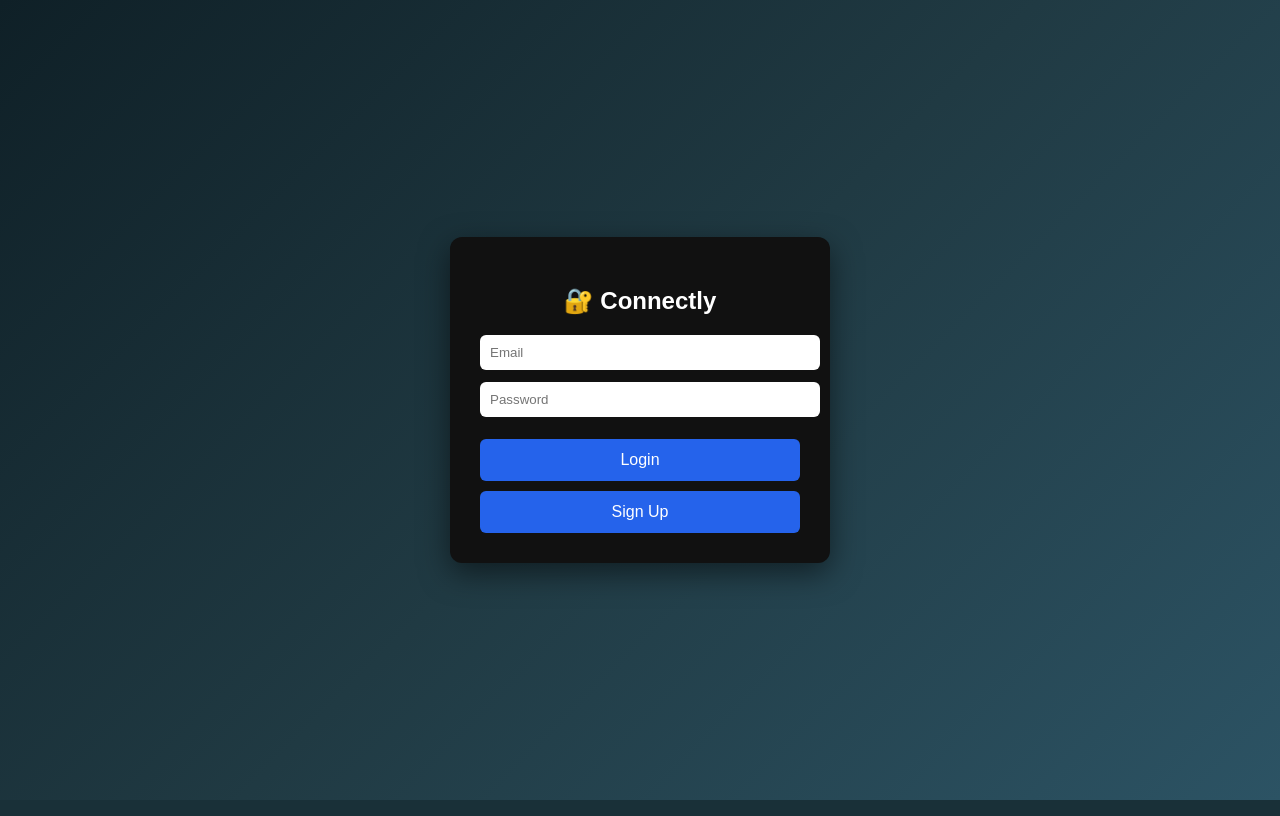
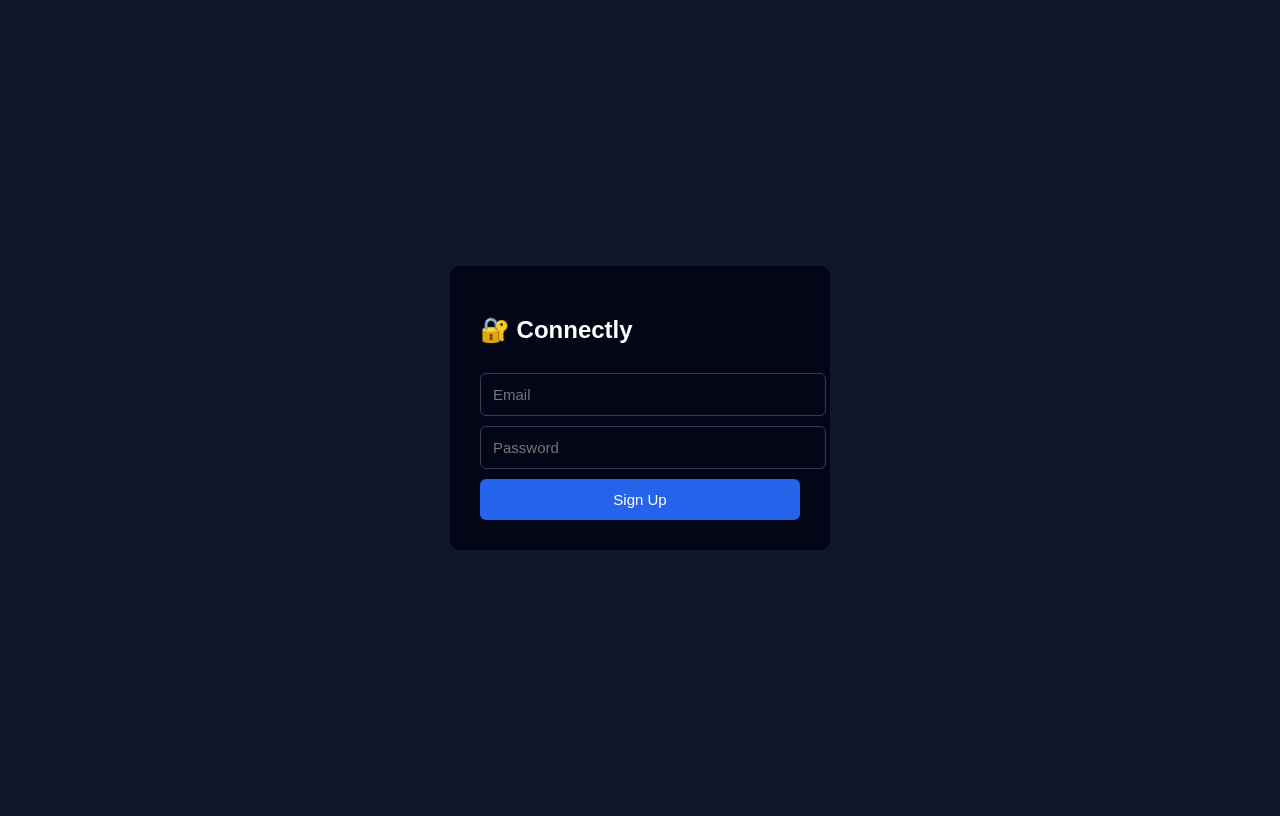
Before and after one commit to uconnectly/connectly, a Flask app: page / in a window 1280 px wide. Run offline with Flask 3, Linux system fonts and the light colour scheme; some libraries are stand-ins or nearby versions.

Commit message:
Update index.html

```diff
--- a/templates/index.html
+++ b/templates/index.html
@@ -2,57 +2,45 @@
 <html lang="en">
 <head>
   <meta charset="UTF-8" />
-  <title>Connectly – Login</title>
+  <title>Connectly Signup</title>
   <meta name="viewport" content="width=device-width, initial-scale=1.0" />
+
+  <!-- Supabase CDN -->
+  <script src="https://cdn.jsdelivr.net/npm/@supabase/supabase-js@2"></script>
 
   <style>
     body {
-      margin: 0;
+      font-family: Arial, sans-serif;
+      background: #0f172a;
+      display: flex;
+      justify-content: center;
+      align-items: center;
       height: 100vh;
-      display: flex;
-      align-items: center;
-      justify-content: center;
-      background: linear-gradient(135deg, #0f2027, #203a43, #2c5364);
-      font-family: Arial, sans-serif;
       color: white;
     }
-
     .card {
-      background: #111;
+      background: #020617;
       padding: 30px;
-      border-radius: 12px;
       width: 320px;
-      box-shadow: 0 10px 30px rgba(0,0,0,0.5);
-      text-align: center;
+      border-radius: 10px;
     }
-
-    h2 {
-      margin-bottom: 20px;
-    }
-
-    input {
-      width: 100%;
-      padding: 10px;
-      margin-bottom: 12px;
-      border-radius: 6px;
-      border: none;
-      outline: none;
-    }
-
-    button {
+    input, button {
       width: 100%;
       padding: 12px;
       margin-top: 10px;
+      border-radius: 6px;
       border: none;
-      border-radius: 6px;
+      font-size: 15px;
+    }
+    input {
+      background: #020617;
+      border: 1px solid #334155;
+      color: white;
+    }
+    button {
       background: #2563eb;
       color: white;
-      font-size: 16px;
       cursor: pointer;
-    }
-
-    button:hover {
-      background: #1e40af;
     }
   </style>
 </head>
@@ -65,58 +53,50 @@
     <input type="email" id="email" placeholder="Email" />
     <input type="password" id="password" placeholder="Password" />
 
-    <button onclick="login()">Login</button>
     <button onclick="signUp()">Sign Up</button>
   </div>
 
-  <!-- ✅ SUPABASE CDN (MUST BE BEFORE SCRIPT) -->
-  <script src="https://cdn.jsdelivr.net/npm/@supabase/supabase-js@2"></script>
-
   <script>
-    // 🔑 SUPABASE CONFIG
-    const SUPABASE_URL = "https://uxcedmyivvtmcroqmtzi.supabase.co";
-    const SUPABASE_KEY =
-      "eyJhbGciOiJIUzI1NiIsInR5cCI6IkpXVCJ9.eyJpc3MiOiJzdXBhYmFzZSIsInJlZiI6InV4Y2VkbXlpdnZ0bWNyb3FtdHppIiwicm9sZSI6ImFub24iLCJpYXQiOjE3Njg5ODUyMjAsImV4cCI6MjA4NDU2MTIyMH0.U-fDqvGybMxJsbjjjn35O5yNqdUVTPHW_ldoYwKLKMo";
-
-    // ✅ CORRECT CLIENT (NO supabaseJs)
-    const supabaseClient = supabase.createClient(
-      SUPABASE_URL,
-      SUPABASE_KEY
+    // 🔴 REPLACE ONLY THE ANON KEY
+    const supabase = supabaseJs.createClient(
+      "https://uxcedmyivvtmcroqmtzi.supabase.co",
+      "eyJhbGciOiJIUzI1NiIsInR5cCI6IkpXVCJ9.eyJpc3MiOiJzdXBhYmFzZSIsInJlZiI6InV4Y2VkbXlpdnZ0bWNyb3FtdHppIiwicm9sZSI6ImFub24iLCJpYXQiOjE3Njg5ODUyMjAsImV4cCI6MjA4NDU2MTIyMH0.U-fDqvGybMxJsbjjjn35O5yNqdUVTPHW_ldoYwKLKMo"
     );
 
-    // ✅ LOGIN FUNCTION
-    async function login() {
+    async function signUp() {
       const email = document.getElementById("email").value;
       const password = document.getElementById("password").value;
 
-      const { error } = await supabaseClient.auth.signInWithPassword({
+      if (!email || !password) {
+        alert("Fill all fields");
+        return;
+      }
+
+      // 1️⃣ AUTH SIGNUP
+      const { data, error } = await supabase.auth.signUp({
         email,
-        password,
+        password
       });
 
       if (error) {
         alert(error.message);
-      } else {
-        alert("Login successful 🎉");
-        window.location.href = "/dashboard";
+        return;
       }
-    }
 
-    // ✅ SIGNUP FUNCTION
-    async function signUp() {
-      const email = document.getElementById("email").value;
-      const password = document.getElementById("password").value;
+      // 2️⃣ INSERT INTO PROFILES TABLE (THIS WAS YOUR PROBLEM)
+      const { error: profileError } = await supabase
+        .from("profiles")
+        .insert({
+          id: data.user.id,
+          email: data.user.email
+        });
 
-      const { error } = await supabaseClient.auth.signUp({
-        email,
-        password,
-      });
+      if (profileError) {
+        alert(profileError.message);
+        return;
+      }
 
-      if (error) {
-        alert(error.message);
-      } else {
-        alert("Signup successful 🎉 Check email if confirmation is on.");
-      }
+      alert("Signup successful 🎉");
     }
   </script>
 
```
